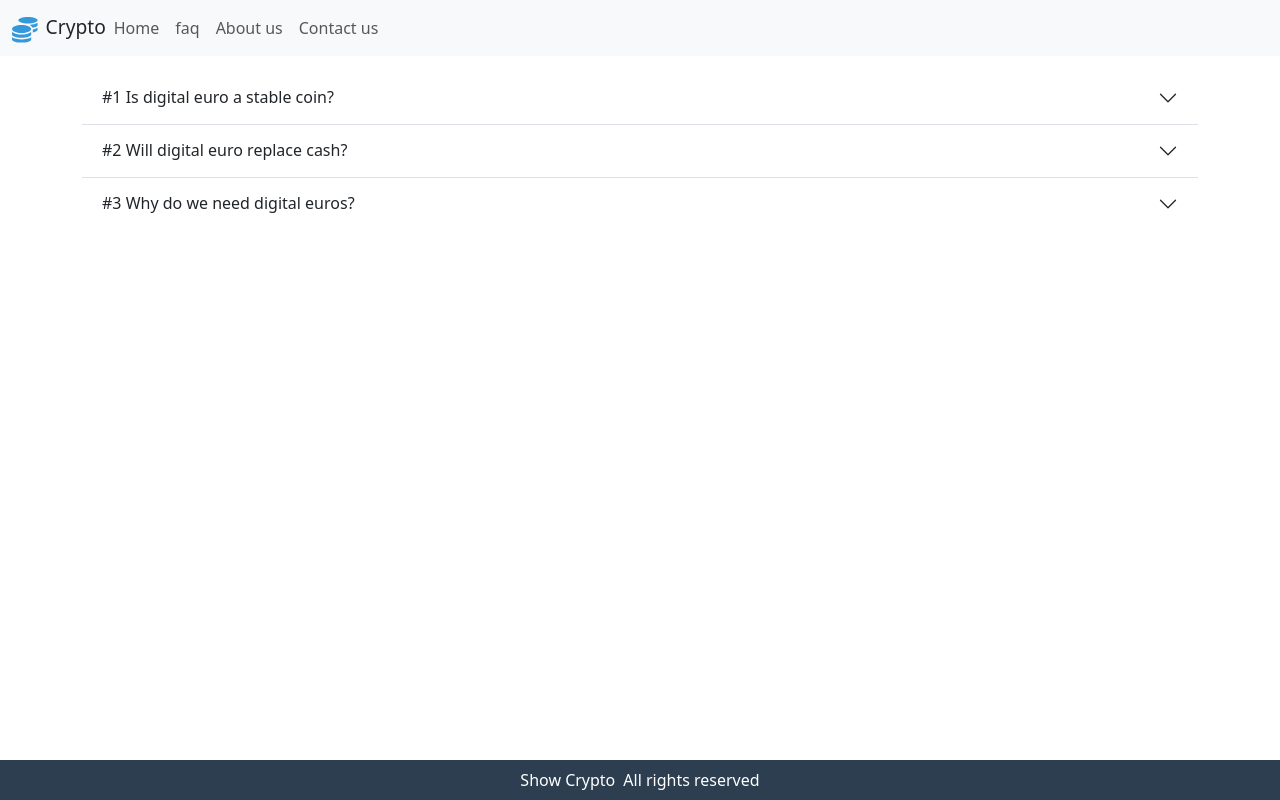
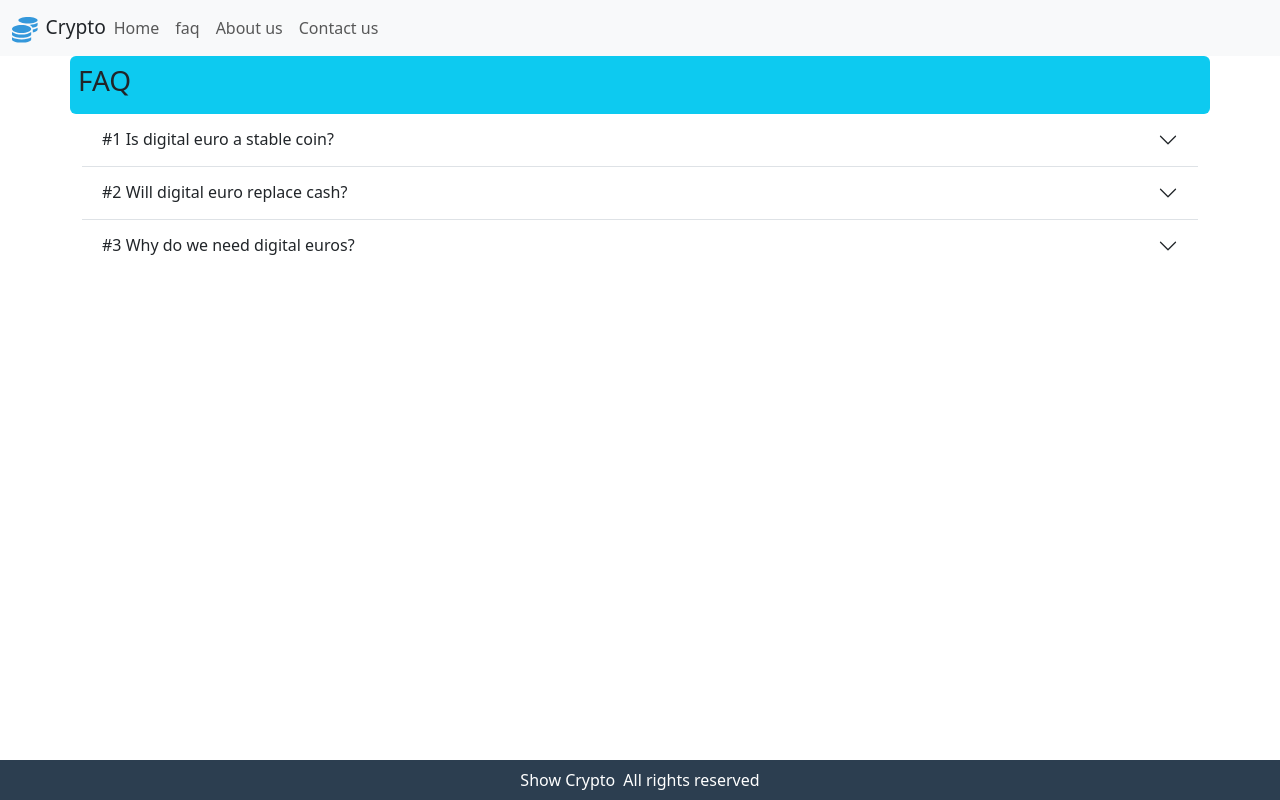
Before and after one commit to rouhollahasadi/asadi-crypto, a React (Create React App) app: page /faq in a window 1280 px wide. Built offline with nearby package versions, Linux system fonts and the light colour scheme.

Commit message:
Add header to faq page

```diff
--- a/src/pages/Faq.page.jsx
+++ b/src/pages/Faq.page.jsx
@@ -2,7 +2,13 @@ import React from 'react';
 
 const FaqPage = () => {
     return (
-        <div className="container pt-3">
+        <div className="container ">
+            <div className="row">
+                <div className="col-12 bg-info p-2 rounded">
+                    <h3>FAQ</h3>
+                </div>
+            </div>
+
             <div className="accordion accordion-flush" id="accordionFlushExample">
                 <div className="accordion-item">
                     <h2 className="accordion-header">
```
Lines whose indentation alone changed are shown as unchanged.
